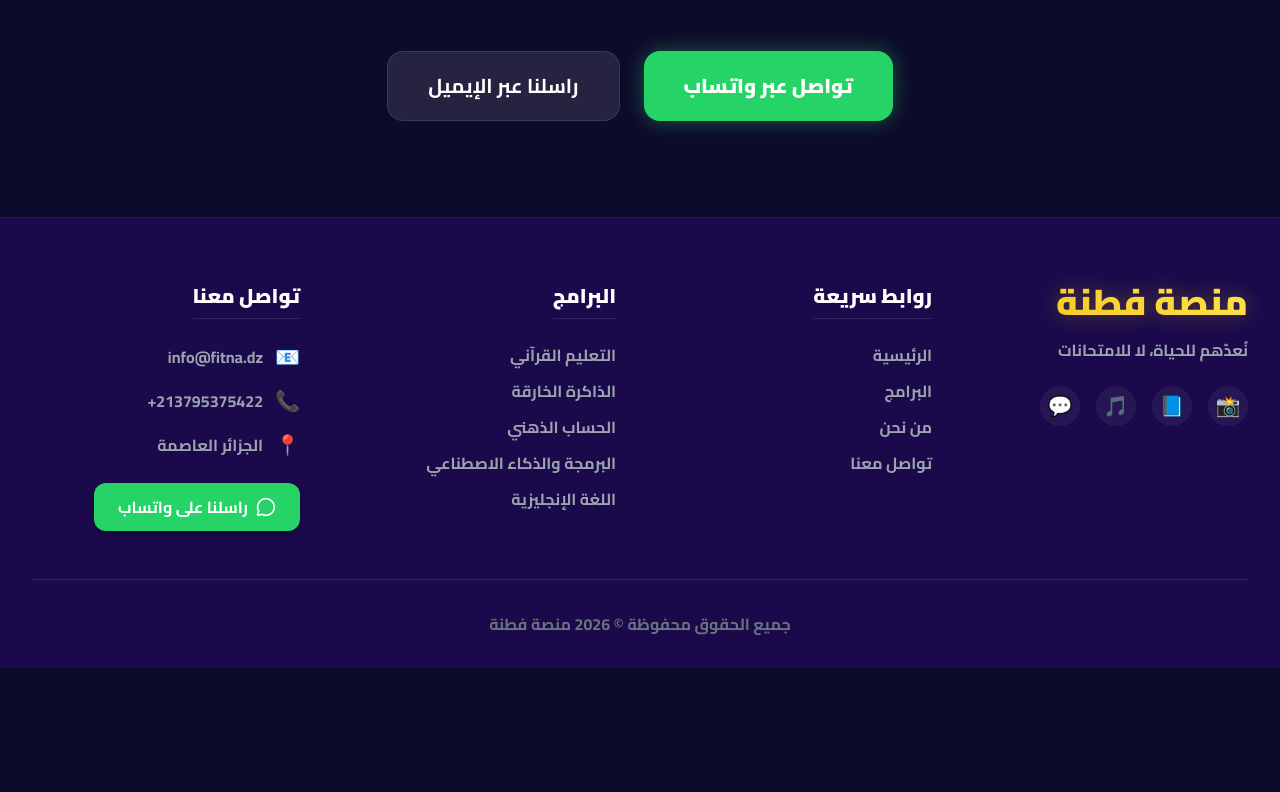
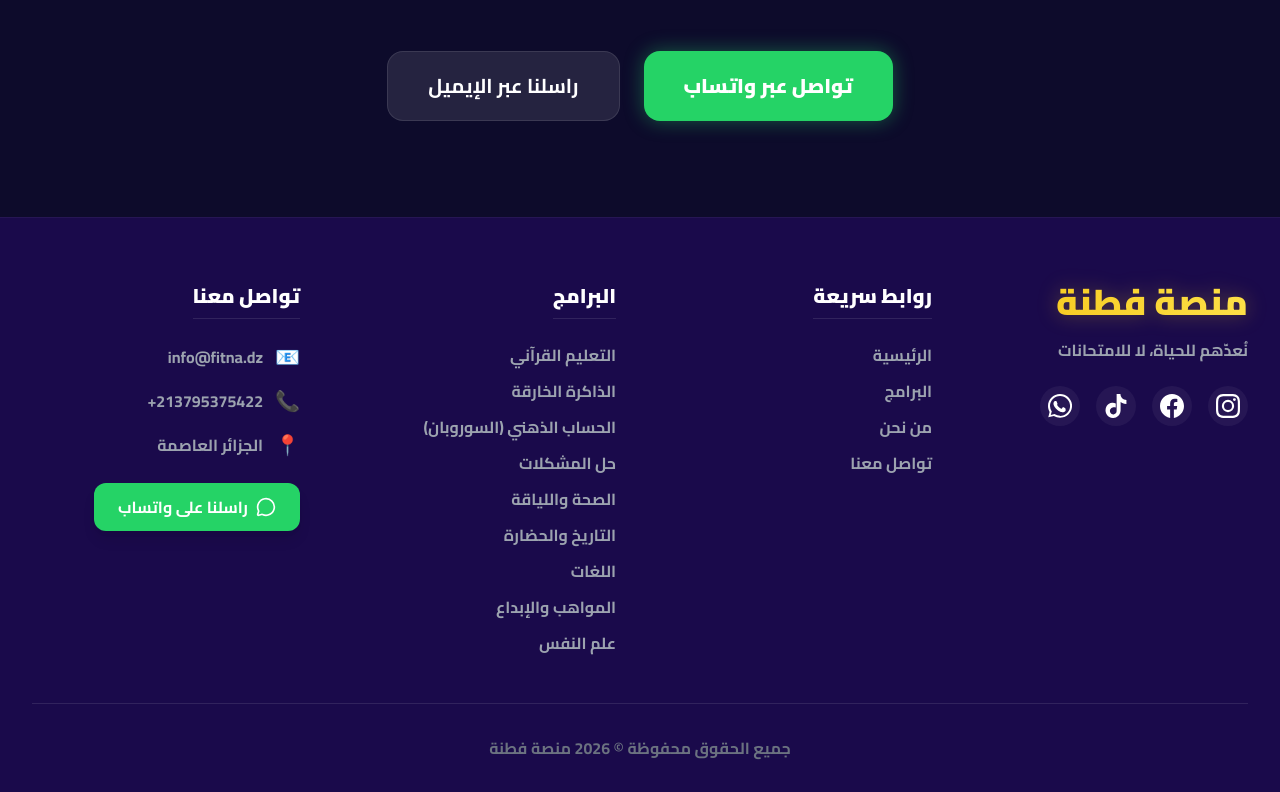
Before and after one commit to aymenbb7/fitna-frontend, a React (Vite) app: page / in a window 1280 px wide. Shown: the part 5680-6472 px from the top of the page. Before the commit the page ends 6348 px from the top, so only its background shows below. Built offline with nearby package versions, Linux system fonts and the light colour scheme; no server answers.

Commit message:
fix: footer module links, real svg social icons, and navbar about link

```diff
--- a/src/components/Layout.jsx
+++ b/src/components/Layout.jsx
@@ -127,10 +127,26 @@ const Layout = () => {
               <h3 className="text-4xl font-black mb-4 text-transparent bg-clip-text bg-gradient-to-r from-accentGold to-yellow-300 drop-shadow-[0_0_10px_rgba(245,197,24,0.3)]">منصة فطنة</h3>
               <p className="text-gray-400 font-bold mb-6">نُعدّهم للحياة، لا للامتحانات</p>
               <div className="flex gap-4">
-                <a href="#" className="w-10 h-10 rounded-full bg-white/5 flex items-center justify-center text-xl hover:bg-white/20 transition-colors">📸</a>
-                <a href="#" className="w-10 h-10 rounded-full bg-white/5 flex items-center justify-center text-xl hover:bg-white/20 transition-colors">📘</a>
-                <a href="#" className="w-10 h-10 rounded-full bg-white/5 flex items-center justify-center text-xl hover:bg-white/20 transition-colors">🎵</a>
-                <a href={`https://wa.me/${settings.contact.whatsapp.replace('+', '')}`} className="w-10 h-10 rounded-full bg-white/5 flex items-center justify-center text-xl hover:bg-[#25D366] transition-colors">💬</a>
+                <a href="#" className="w-10 h-10 rounded-full bg-white/5 flex items-center justify-center text-white hover:text-[#E1306C] hover:bg-white/20 transition-colors">
+                  <svg width="24" height="24" viewBox="0 0 24 24" fill="currentColor">
+                    <path d="M12 2.163c3.204 0 3.584.012 4.85.07 3.252.148 4.771 1.691 4.919 4.919.058 1.265.069 1.645.069 4.849 0 3.205-.012 3.584-.069 4.849-.149 3.225-1.664 4.771-4.919 4.919-1.266.058-1.644.07-4.85.07-3.204 0-3.584-.012-4.849-.07-3.26-.149-4.771-1.699-4.919-4.92-.058-1.265-.07-1.644-.07-4.849 0-3.204.013-3.583.07-4.849.149-3.227 1.664-4.771 4.919-4.919 1.266-.057 1.645-.069 4.849-.069zM12 0C8.741 0 8.333.014 7.053.072 2.695.272.273 2.69.073 7.052.014 8.333 0 8.741 0 12c0 3.259.014 3.668.072 4.948.2 4.358 2.618 6.78 6.98 6.98C8.333 23.986 8.741 24 12 24c3.259 0 3.668-.014 4.948-.072 4.354-.2 6.782-2.618 6.979-6.98.059-1.28.073-1.689.073-4.948 0-3.259-.014-3.667-.072-4.947-.196-4.354-2.617-6.78-6.979-6.98C15.668.014 15.259 0 12 0zm0 5.838a6.162 6.162 0 100 12.324 6.162 6.162 0 000-12.324zM12 16a4 4 0 110-8 4 4 0 010 8zm6.406-11.845a1.44 1.44 0 100 2.881 1.44 1.44 0 000-2.881z" />
+                  </svg>
+                </a>
+                <a href="#" className="w-10 h-10 rounded-full bg-white/5 flex items-center justify-center text-white hover:text-[#1877F2] hover:bg-white/20 transition-colors">
+                  <svg width="24" height="24" viewBox="0 0 24 24" fill="currentColor">
+                    <path d="M24 12.073c0-6.627-5.373-12-12-12s-12 5.373-12 12c0 5.99 4.388 10.954 10.125 11.854v-8.385H7.078v-3.469h3.047V9.43c0-3.007 1.792-4.669 4.533-4.669 1.312 0 2.686.235 2.686.235v2.953H15.83c-1.491 0-1.956.925-1.956 1.874v2.25h3.328l-.532 3.469h-2.796v8.385C19.612 23.027 24 18.062 24 12.073z" />
+                  </svg>
+                </a>
+                <a href="#" className="w-10 h-10 rounded-full bg-white/5 flex items-center justify-center text-white hover:text-[#00f2fe] hover:bg-white/20 transition-colors">
+                  <svg width="24" height="24" viewBox="0 0 24 24" fill="currentColor">
+                    <path d="M12.525.02c1.31-.02 2.61-.01 3.91-.02.08 1.53.63 3.09 1.75 4.17 1.12 1.11 2.7 1.62 4.24 1.79v4.03c-1.44-.05-2.89-.35-4.2-.97-.57-.26-1.1-.59-1.62-.93-.01 2.92.01 5.84-.02 8.75-.08 1.4-.54 2.79-1.35 3.94-1.31 1.92-3.58 3.17-5.91 3.21-1.43.08-2.86-.31-4.08-1.03-2.02-1.16-3.44-3.37-3.65-5.71-.24-1.79.15-3.69 1.07-5.16 1.17-1.87 3.28-3.09 5.49-3.23 1.25-.09 2.52.12 3.64.63l-.06 4.13c-.93-.4-2-.48-2.98-.24-1.16.27-2.15 1.09-2.58 2.2-.42 1.06-.31 2.33.3 3.27.67 1.05 1.91 1.68 3.15 1.58 1.35-.09 2.52-1.01 2.84-2.31.14-.58.18-1.18.17-1.77V.02z" />
+                  </svg>
+                </a>
+                <a href={`https://wa.me/${settings.contact.whatsapp.replace('+', '')}`} className="w-10 h-10 rounded-full bg-white/5 flex items-center justify-center text-white hover:text-[#25D366] hover:bg-[#25D366]/20 transition-colors">
+                  <svg width="24" height="24" viewBox="0 0 24 24" fill="currentColor">
+                    <path d="M12.031 0C5.399 0 0 5.405 0 12.04c0 2.121.554 4.195 1.611 6.015L.302 23.364l5.485-1.44a11.96 11.96 0 006.244 1.737h.005c6.626 0 12.029-5.4 12.029-12.038C24.062 5.407 18.66 0 12.031 0zm0 21.65h-.004a9.98 9.98 0 01-5.093-1.39l-.365-.217-3.784.992.997-3.687-.238-.38A9.973 9.973 0 012 12.04c0-5.526 4.49-10.024 10.034-10.024 5.527 0 10.03 4.497 10.03 10.023 0 5.529-4.502 10.012-10.033 10.012zM17.544 14.15c-.302-.15-1.785-.88-2.062-.982-.276-.1-.478-.15-.68.15-.201.303-.78 1.026-.957 1.233-.177.208-.354.233-.655.083-1.637-.813-2.946-1.89-4.053-3.753-.11-.186.113-.174.407-.76.076-.151.038-.283-.02-.435-.058-.15-.68-1.642-.931-2.25-.245-.591-.493-.51-.68-.52h-.581c-.201 0-.528.075-.805.378-.276.303-1.055 1.03-1.055 2.511 0 1.482 1.08 2.915 1.23 3.118.15.202 2.128 3.25 5.155 4.553.72.31 1.28.496 1.716.635.723.23 1.382.197 1.9.12.584-.087 1.785-.73 2.037-1.436.251-.707.251-1.31.176-1.436-.075-.127-.277-.202-.578-.354z" />
+                  </svg>
+                </a>
               </div>
             </div>
 
@@ -149,11 +165,15 @@ const Layout = () => {
             <div>
               <h4 className="text-xl font-black mb-6 text-white border-b border-white/10 pb-2 inline-block">البرامج</h4>
               <ul className="space-y-3 font-bold text-gray-400">
-                <li><Link to="/modules/quran" className="hover:text-accentGold transition-colors">التعليم القرآني</Link></li>
-                <li><Link to="/modules/memory" className="hover:text-accentGold transition-colors">الذاكرة الخارقة</Link></li>
-                <li><Link to="/modules/soroban" className="hover:text-accentGold transition-colors">الحساب الذهني</Link></li>
-                <li><Link to="/modules/problem-solving" className="hover:text-accentGold transition-colors">البرمجة والذكاء الاصطناعي</Link></li>
-                <li><Link to="/modules/languages" className="hover:text-accentGold transition-colors">اللغة الإنجليزية</Link></li>
+                <li><Link to="/modules/quran" onClick={() => window.scrollTo(0, 0)} className="hover:text-accentGold transition-colors">التعليم القرآني</Link></li>
+                <li><Link to="/modules/memory" onClick={() => window.scrollTo(0, 0)} className="hover:text-accentGold transition-colors">الذاكرة الخارقة</Link></li>
+                <li><Link to="/modules/soroban" onClick={() => window.scrollTo(0, 0)} className="hover:text-accentGold transition-colors">الحساب الذهني (السوروبان)</Link></li>
+                <li><Link to="/modules/problem-solving" onClick={() => window.scrollTo(0, 0)} className="hover:text-accentGold transition-colors">حل المشكلات</Link></li>
+                <li><Link to="/modules/health" onClick={() => window.scrollTo(0, 0)} className="hover:text-accentGold transition-colors">الصحة واللياقة</Link></li>
+                <li><Link to="/modules/history" onClick={() => window.scrollTo(0, 0)} className="hover:text-accentGold transition-colors">التاريخ والحضارة</Link></li>
+                <li><Link to="/modules/languages" onClick={() => window.scrollTo(0, 0)} className="hover:text-accentGold transition-colors">اللغات</Link></li>
+                <li><Link to="/modules/talents" onClick={() => window.scrollTo(0, 0)} className="hover:text-accentGold transition-colors">المواهب والإبداع</Link></li>
+                <li><Link to="/modules/psychology" onClick={() => window.scrollTo(0, 0)} className="hover:text-accentGold transition-colors">علم النفس</Link></li>
               </ul>
             </div>
 
--- a/src/pages/public/Home.jsx
+++ b/src/pages/public/Home.jsx
@@ -282,7 +282,7 @@ const Home = () => {
       </section>
 
       {/* NEW SECTION 1: التعلم أصبح أكثر متعة (App Preview) */}
-      <section className="py-32 bg-[#1A0A4B] relative z-10 border-b border-white/5 overflow-hidden">
+      <section id="about" className="py-32 bg-[#1A0A4B] relative z-10 border-b border-white/5 overflow-hidden">
         {/* Subtle Background Pattern */}
         <div className="absolute inset-0 opacity-10" style={{ backgroundImage: 'radial-gradient(circle at 2px 2px, white 1px, transparent 0)', backgroundSize: '32px 32px' }} />
 
```
